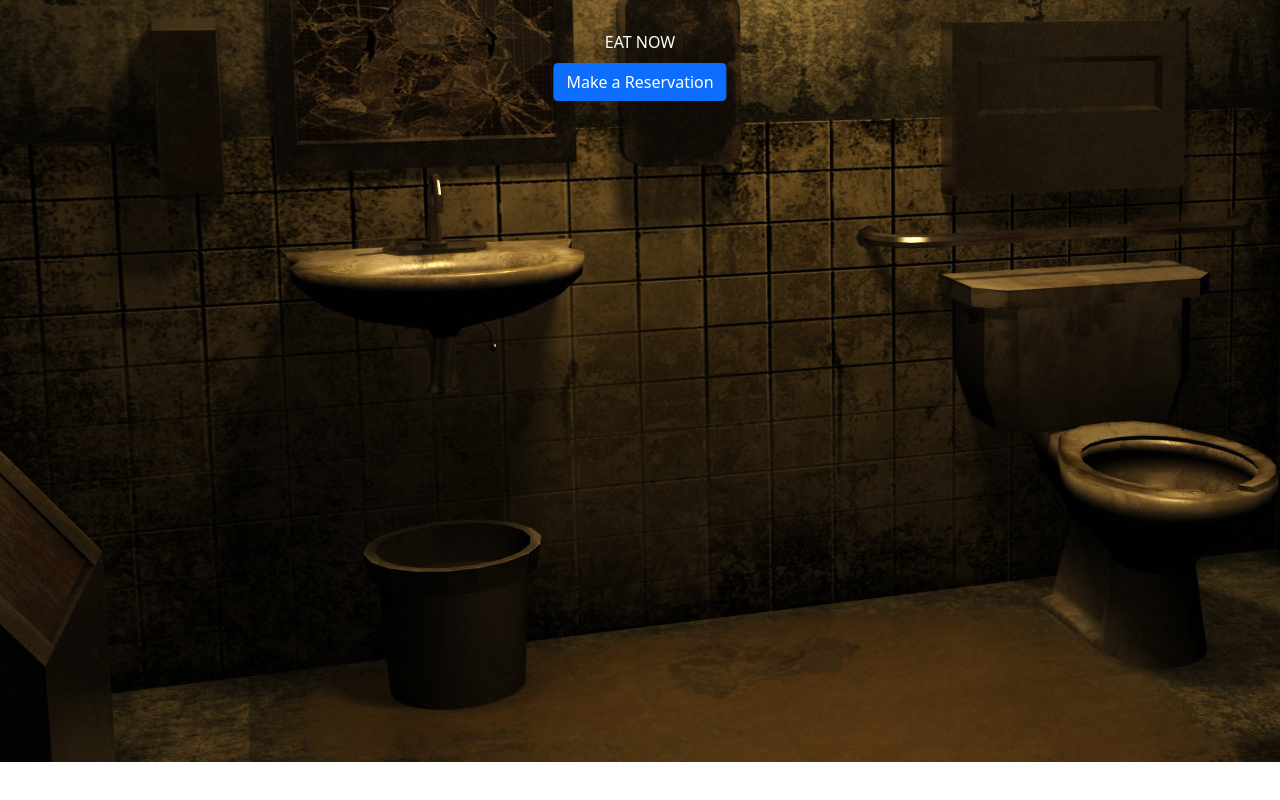
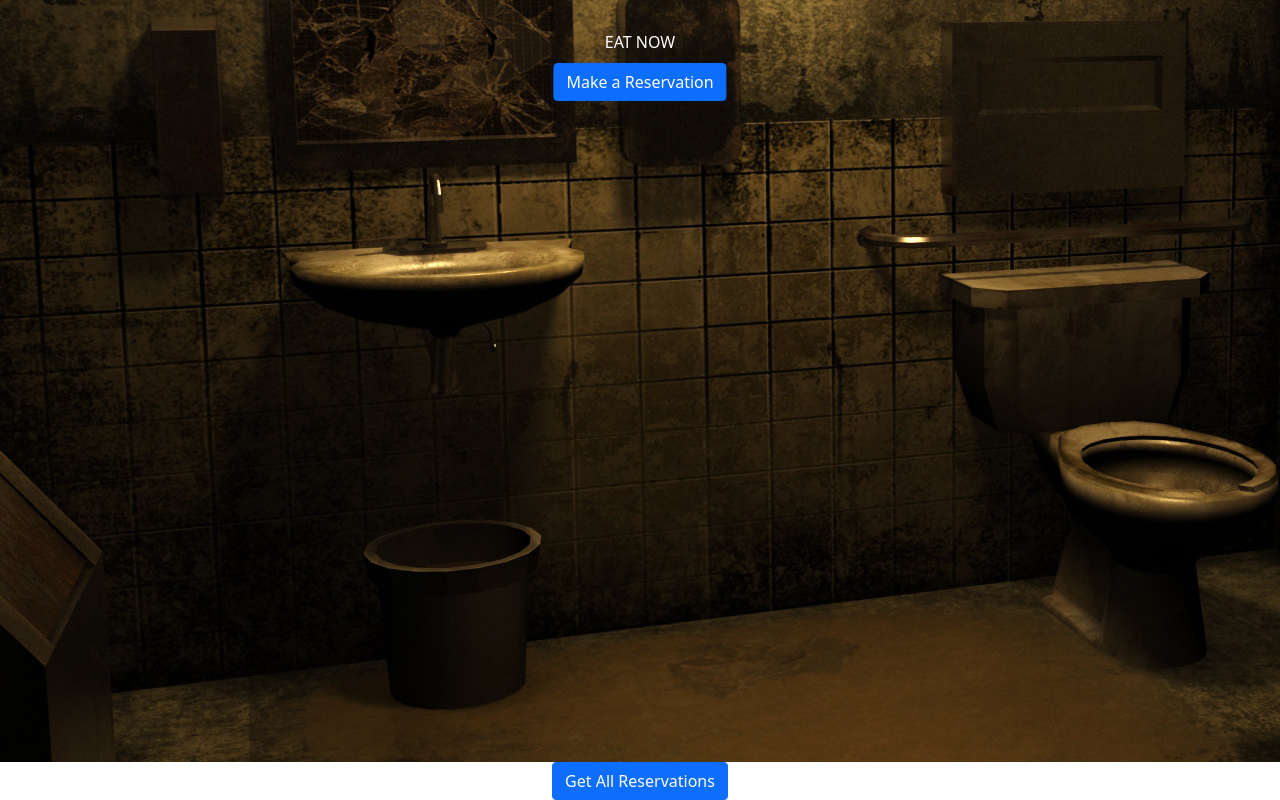
Before and after one commit to ScarlettBaeza/Software-Engineering-Fall-2021, a React (Create React App) app in the folder client/: page /home in a window 1280 px wide. Shown: the part 318-1118 px from the top of the page. Before the commit the page ends 1080 px from the top, so only its background shows below. Built offline with nearby package versions, Linux system fonts and the light colour scheme.

Commit message:
added get reservations

```diff
--- a/client/src/index.tsx
+++ b/client/src/index.tsx
@@ -2,7 +2,6 @@ import React from 'react';
 import ReactDOM from 'react-dom';
 import './index.css';
 import App from './App';
-import { BrowserRouter } from "react-router-dom";
 
 ReactDOM.render(
   <React.StrictMode>
--- a/client/src/pages/home.tsx
+++ b/client/src/pages/home.tsx
@@ -12,16 +12,14 @@ export const Home = () => {
         axios.post("http://localhost:8080/reservation", testReservation)
         .then((res) => console.log(res.data));
 
+
+    }
+
+    const handleGet = () => {
         axios.get('http://localhost:8080/reservation')
-        .then(function (response) {
-            // handle success
-            console.log(response);
-        })
-        .catch(function (error) {
-            // handle error
-            console.log(error);
-        });
+        .then((result)=>console.log(result.data))
     }
+
     return (
         <>
             <img
@@ -29,6 +27,7 @@ export const Home = () => {
             alt = 'Background'/>
             <div className = "text">EAT NOW</div>
             <Button className = "sugma" onClick = {handleTest}>Make a Reservation</Button>
+            <Button className = "testy" onClick = {handleGet}> Get All Reservations</Button>
         </>
     );
 }
```
Also changed, not shown: 2 other files (tests, documents, lock files or other folders).
